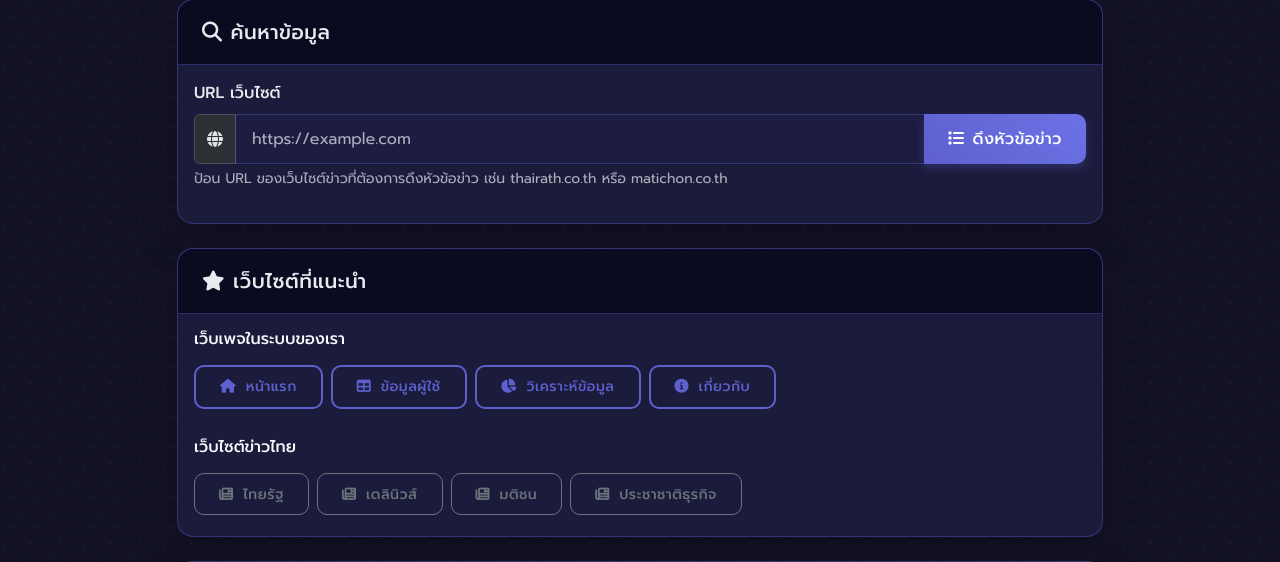
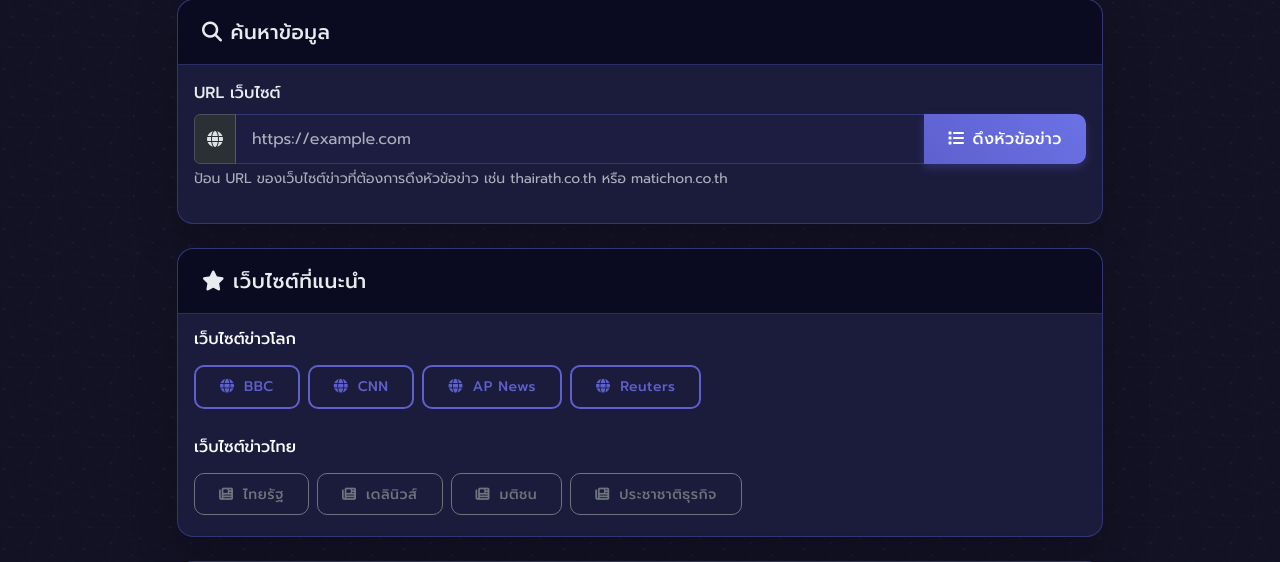
Before and after one commit to Z2ZATL/Data-and-Table-Management-System, a Flask app: page /scraping in a window 1280 px wide. Shown: the part 471-1033 px from the top of the page. Run offline with Flask 3, Linux system fonts and the light colour scheme.

Commit message:
Update website shortcuts to feature leading global news providers
Replaces local page shortcuts with BBC, CNN, AP News, and Reuters in scraping_new.html.

Replit-Commit-Author: Agent
Replit-Commit-Session-Id: 76e30050-908c-4ba2-9784-feabebc2bc6b
Replit-Commit-Screenshot-Url: https://storage.googleapis.com/screenshot-production-us-central1/b77ec35e-a0c3-4ccc-99bb-1031653fc1ca/f9dba137-ed8a-4780-aed9-738c34f75300.jpg

```diff
--- a/templates/scraping_new.html
+++ b/templates/scraping_new.html
@@ -116,19 +116,19 @@
                     <h5 class="card-title mb-0"><i class="fas fa-star me-2"></i>เว็บไซต์ที่แนะนำ</h5>
                 </div>
                 <div class="card-body">
-                    <h6 class="mb-3">เว็บเพจในระบบของเรา</h6>
+                    <h6 class="mb-3">เว็บไซต์ข่าวโลก</h6>
                     <div class="d-flex flex-wrap gap-2 mb-4">
-                        <button type="button" class="btn btn-outline-primary btn-sm website-shortcut" data-url="{{ url_for('index') }}">
-                            <i class="fas fa-home me-1"></i> หน้าแรก
+                        <button type="button" class="btn btn-outline-primary btn-sm website-shortcut headline-site" data-url="https://www.bbc.com">
+                            <i class="fas fa-globe me-1"></i> BBC
                         </button>
-                        <button type="button" class="btn btn-outline-primary btn-sm website-shortcut" data-url="{{ url_for('data') }}">
-                            <i class="fas fa-table me-1"></i> ข้อมูลผู้ใช้
+                        <button type="button" class="btn btn-outline-primary btn-sm website-shortcut headline-site" data-url="https://edition.cnn.com">
+                            <i class="fas fa-globe me-1"></i> CNN
                         </button>
-                        <button type="button" class="btn btn-outline-primary btn-sm website-shortcut" data-url="{{ url_for('analysis') }}">
-                            <i class="fas fa-chart-pie me-1"></i> วิเคราะห์ข้อมูล
+                        <button type="button" class="btn btn-outline-primary btn-sm website-shortcut headline-site" data-url="https://apnews.com">
+                            <i class="fas fa-globe me-1"></i> AP News
                         </button>
-                        <button type="button" class="btn btn-outline-primary btn-sm website-shortcut" data-url="{{ url_for('about') }}">
-                            <i class="fas fa-info-circle me-1"></i> เกี่ยวกับ
+                        <button type="button" class="btn btn-outline-primary btn-sm website-shortcut headline-site" data-url="https://www.reuters.com">
+                            <i class="fas fa-globe me-1"></i> Reuters
                         </button>
                     </div>
 
```
